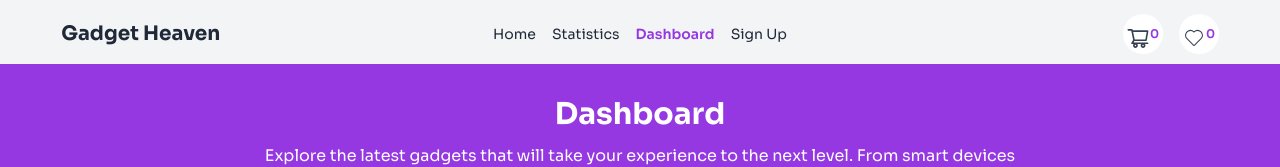
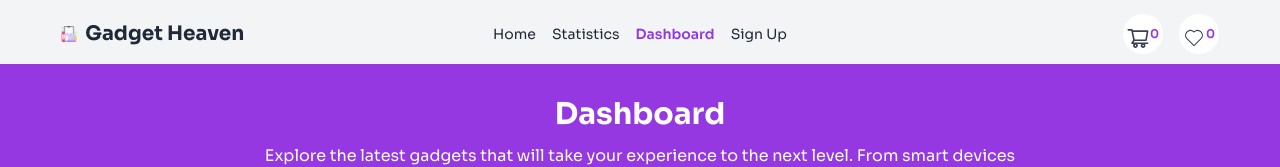
Before and after one commit to Samadsust71/gadget-heaven-assignment-8, a React (Vite) app: page /dashboard/wishlist in a window 1280 px wide. Shown: the top 167 px of the page. Built offline with nearby package versions, Linux system fonts and the light colour scheme.

Commit message:
added logo in the navbar

```diff
--- a/src/components/Navbar.jsx
+++ b/src/components/Navbar.jsx
@@ -3,7 +3,7 @@ import { AiOutlineShoppingCart } from "react-icons/ai";
 import { CiHeart } from "react-icons/ci";
 import { useContext } from "react";
 import { CartWishlistContext } from "../context/CartWishlistContext";
-
+import logo from '../../src/assets/favicon.png'
 const Navbar = () => {
   const {pathname}=useLocation()
   const {cart,wishList}= useContext(CartWishlistContext)
@@ -12,7 +12,7 @@ const Navbar = () => {
 
   return (
 
-        <div className={`navbar rounded-t-xl pt-3 mx-auto ${ pathname==='/'||pathname.includes('/products')?"bg-[#9538E2] text-white mt-3 lg:w-[98%] lg:px-28":'bg-gray-100 lg:w-11/12'}`}>
+        <div className={`navbar rounded-t-xl pt-3 mx-auto ${ pathname==='/'||pathname.includes('products')?"bg-[#9538E2] text-white mt-3 lg:w-[98%] lg:px-28":'bg-gray-100 lg:w-11/12'}`}>
       <div className="navbar-start">
         <div className="dropdown">
           <div tabIndex={0} role="button" className="btn btn-ghost lg:hidden">
@@ -33,17 +33,14 @@ const Navbar = () => {
           </div>
           <ul
             tabIndex={0}
-            className={`menu menu-sm dropdown-content transition duration-100 bg-[#9538E2] rounded-box z-[1] mt-3 w-52 p-2 shadow space-y-4 ${ pathname==='/'||pathname.includes('/products')?"text-white bg-[#9538E2]":'text-black bg-base-100'} `}
+            className={`menu menu-sm dropdown-content transition duration-100 bg-[#9538E2] rounded-box z-[1] mt-3 w-52 p-2 shadow space-y-4 ${ pathname==='/'||pathname.includes('products')?"text-white bg-[#9538E2]":'text-black bg-base-100'} `}
           >
             <NavLink to={'/'} className={({ isActive}) =>
                       `
                        ${
-                        (pathname==='/'||pathname.includes('/products')) ?
+                        (pathname==='/'||pathname.includes('products')) ||
                         isActive
                         ? "text-white font-semibold underline"
-                        : ""
-                        :isActive
-                        ? "text-[#9538E2] font-semibold"
                         : ""
                        }
                       `
@@ -87,20 +84,23 @@ const Navbar = () => {
 
           </ul>
         </div>
-        <Link to={'/'} className="text-xl font-bold">Gadget Heaven</Link>
+        <Link to={'/'} className="text-xl font-bold flex items-center gap-2">
+        <img src={logo} alt="logo"/>
+        <span>Gadget Heaven</span>
+        </Link>
       </div>
       <div className="navbar-center hidden lg:flex">
         <ul className="menu menu-horizontal px-1 space-x-4 transition duration-100">
         <NavLink to={'/'} className={({ isActive}) =>
                       `
         ${
-          pathname==='/'||pathname.includes('/products')?
+          pathname==='/'||pathname.includes('products')||
           isActive
           ? "text-white font-semibold underline"
           : ""
-          :isActive
-          ? "text-[#9538E2] font-semibold"
-          : ""
+          // :isActive
+          // ? "text-[#9538E2] font-semibold underline"
+          // : ""
          }
                       `
                     }>
```
Also changed, not shown: src/assets/favicon.png (added).
